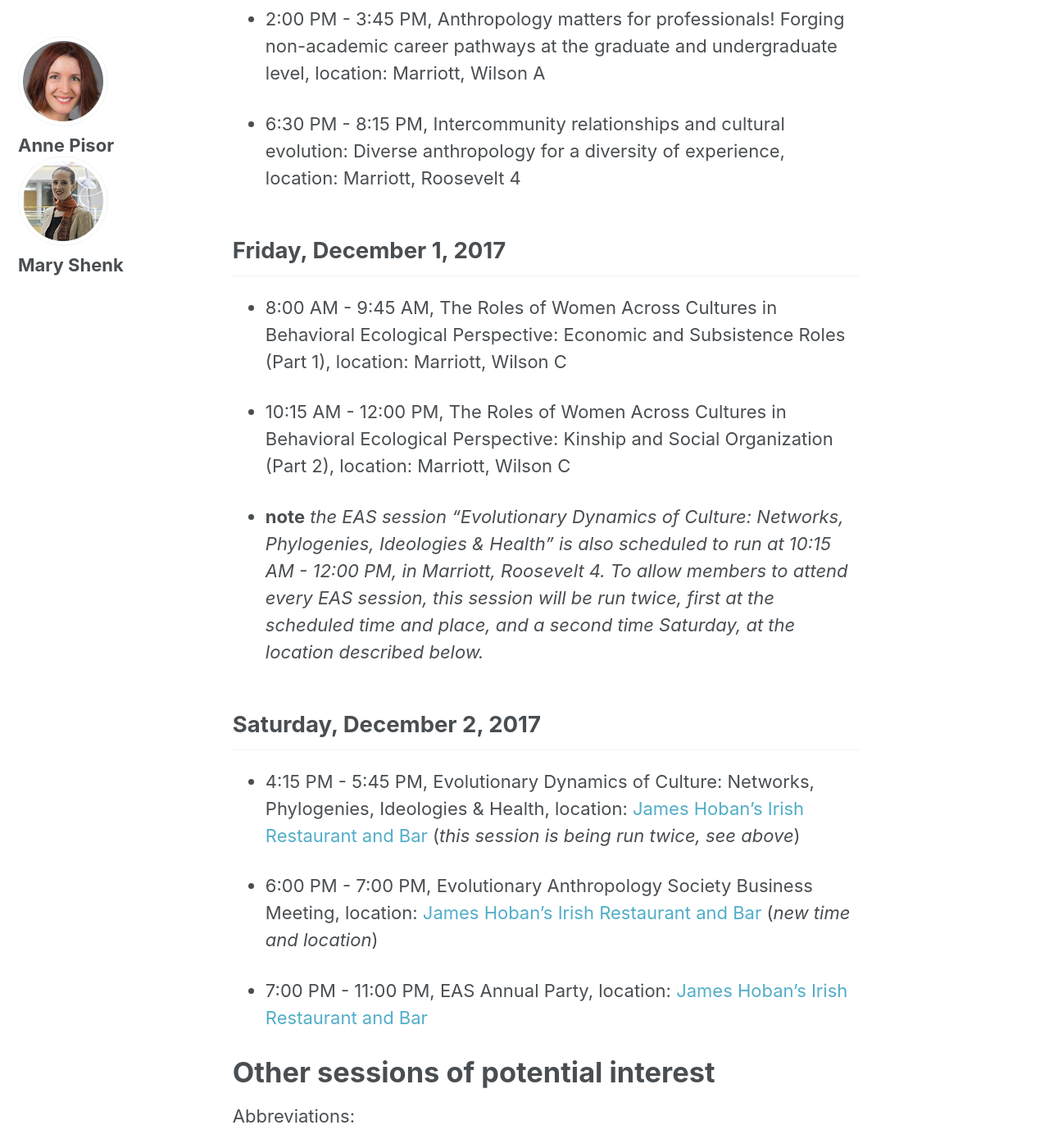
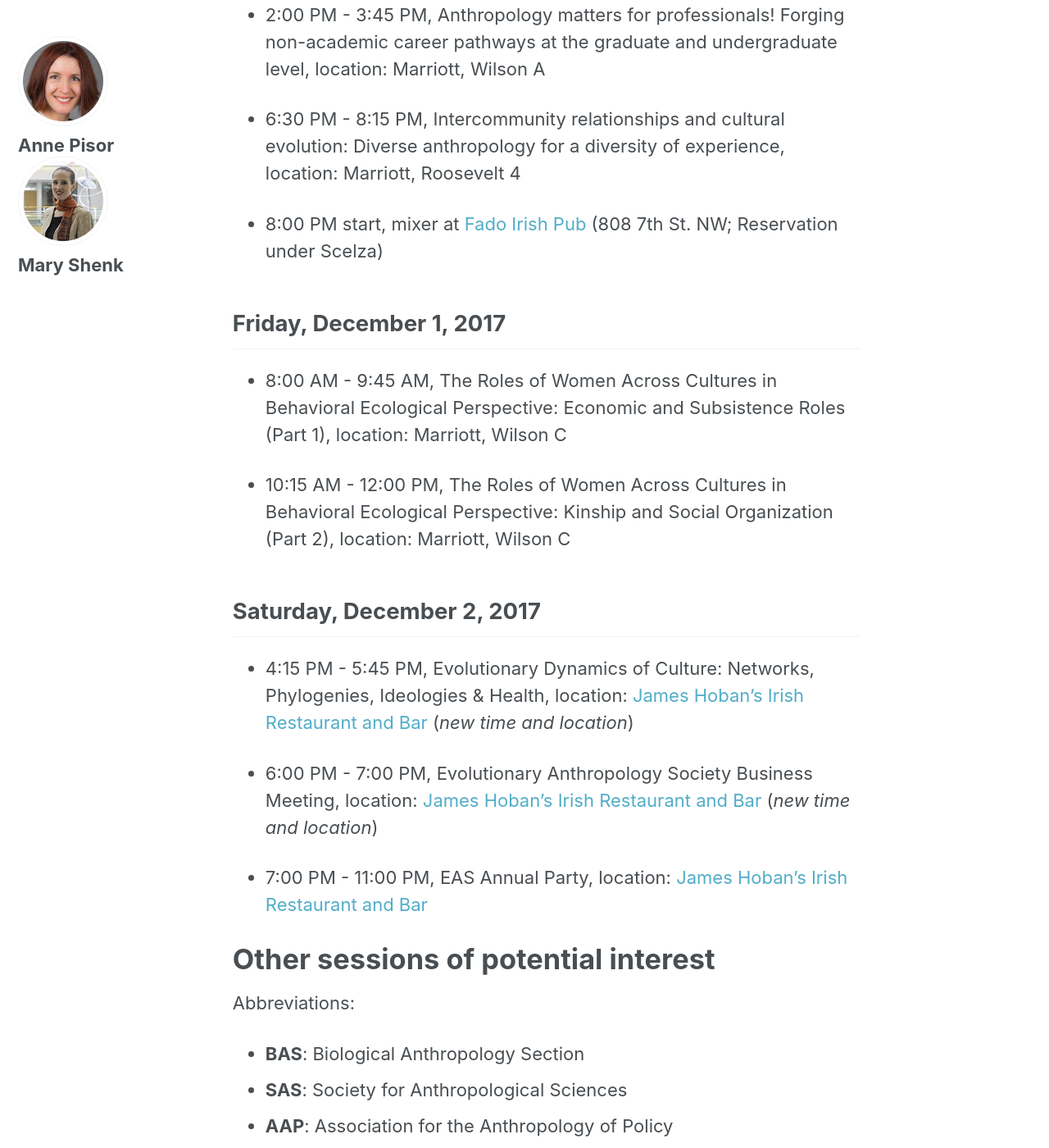
Before and after one commit to babeheim/evanthsoc-new, a Jekyll site: the page built from _posts/2017-11-01-eas-at-aaa-2017-schedule.md, in a window 1280 px wide and 1400 px high, scrolled down 1009 px. Shown: the whole window at 82% size. Built offline with Jekyll 4.4.1, drawn with Linux system fonts in a browser that asks for light colours.

Commit message:
updated EAS schedule for hopefully last time

```diff
--- a/_posts/2017-11-01-eas-at-aaa-2017-schedule.md
+++ b/_posts/2017-11-01-eas-at-aaa-2017-schedule.md
@@ -27,17 +27,20 @@ Hi Evolutionary Anthropology Society (EAS) members! Here is a list of EAS sessio
 
 - 6:30 PM - 8:15 PM, Intercommunity relationships and cultural evolution: Diverse anthropology for a diversity of experience, location: Marriott, Roosevelt 4
 
+- 8:00 PM start, mixer at [Fado Irish Pub](https://fadoirishpub.com/washington/) (808 7th St. NW; Reservation under Scelza)
+
 ## Friday, December 1, 2017
 
 - 8:00 AM - 9:45 AM, The Roles of Women Across Cultures in Behavioral Ecological Perspective: Economic and Subsistence Roles (Part 1), location: Marriott, Wilson C
 
 - 10:15 AM - 12:00 PM, The Roles of Women Across Cultures in Behavioral Ecological Perspective: Kinship and Social Organization (Part 2), location: Marriott, Wilson C
 
-- **note** *the EAS session "Evolutionary Dynamics of Culture: Networks, Phylogenies, Ideologies & Health" is also scheduled to run at 10:15 AM - 12:00 PM, in Marriott, Roosevelt 4. To allow members to attend every EAS session, this session will be run twice, first at the scheduled time and place, and a second time Saturday, at the location described below.*
+<!--
+- **note** *the EAS session "Evolutionary Dynamics of Culture: Networks, Phylogenies, Ideologies & Health" is also scheduled to run at 10:15 AM - 12:00 PM, in Marriott, Roosevelt 4. To allow members to attend every EAS session, this session will be run twice, first at the scheduled time and place, and a second time Saturday, at the location described below.* -->
 
 ## Saturday, December 2, 2017
 
-- 4:15 PM - 5:45 PM, Evolutionary Dynamics of Culture: Networks, Phylogenies, Ideologies & Health, location: [James Hoban's Irish Restaurant and Bar](http://jameshobansdc.com/) (*this session is being run twice, see above*)
+- 4:15 PM - 5:45 PM, Evolutionary Dynamics of Culture: Networks, Phylogenies, Ideologies & Health, location: [James Hoban's Irish Restaurant and Bar](http://jameshobansdc.com/) (*new time and location*)
 
 - 6:00 PM - 7:00 PM, Evolutionary Anthropology Society Business Meeting, location: [James Hoban's Irish Restaurant and Bar](http://jameshobansdc.com/) (*new time and location*)
 
```
Also changed, not shown: assets/images/marriott-dc.jpg.
